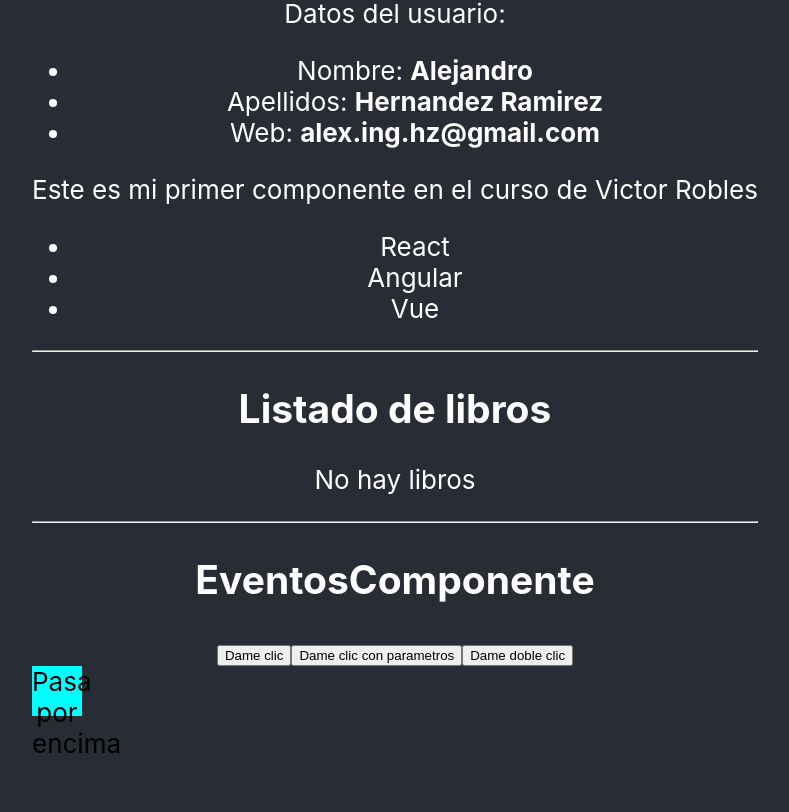
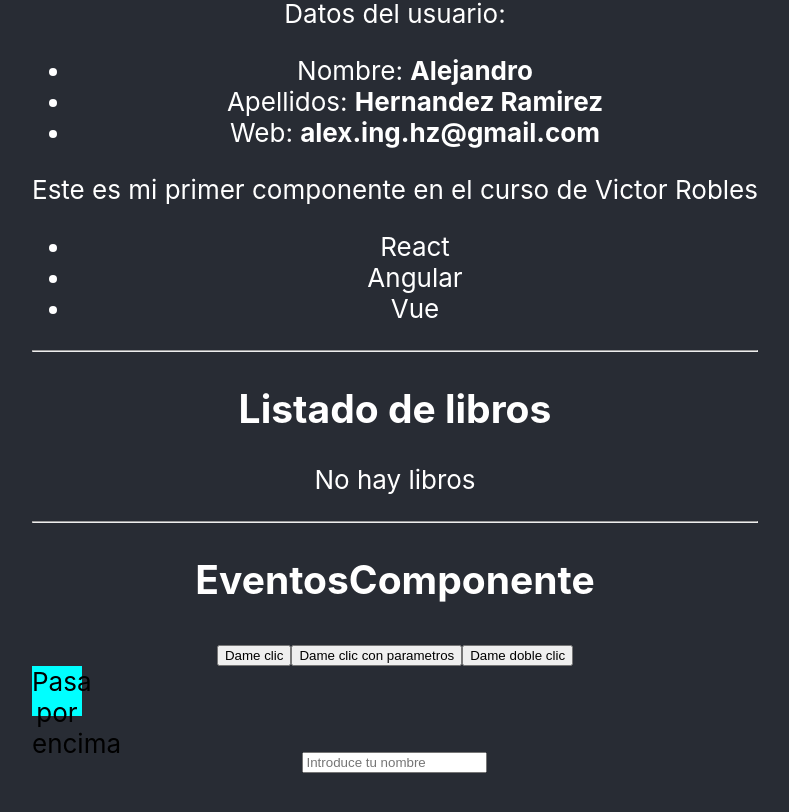
Before and after one commit to axxving/cur-react-vr-axv, a React (Create React App) app in the folder 06-componentes-basicos/01-primeros-pasos-cra/: page / in a window 1280 px wide. Shown: the part 795-1607 px from the top of the page, without its empty margins (245-1034 px from the left). Built offline with nearby package versions, Linux system fonts and the light colour scheme; the HTML template or start-up script is replaced by a standard one.

Commit message:
feat(): onBlur and onFocus

```diff
--- a/06-componentes-basicos/01-primeros-pasos-cra/src/EventosComponente.js
+++ b/06-componentes-basicos/01-primeros-pasos-cra/src/EventosComponente.js
@@ -23,6 +23,14 @@ export const EventosComponente = () => {
         console.log('se cierra');
     }
 
+    const handleDentro = () => {
+        console.log('Estas dentro del input, ingresa tu nombre');
+    }
+
+    const hanldeFuera = (e) => {
+        console.log('Estas fuera del input', e)
+    }
+
     return (
         <div className='container'>
             <h2>EventosComponente</h2>
@@ -41,6 +49,10 @@ export const EventosComponente = () => {
                 Pasa por encima
             </div>
 
+            <p>
+                <input type='text' onBlur={(e) => hanldeFuera(e)} onFocus={handleDentro} placeholder='Introduce tu nombre'></input>
+            </p>
+
         </div>
     )
 }
```
